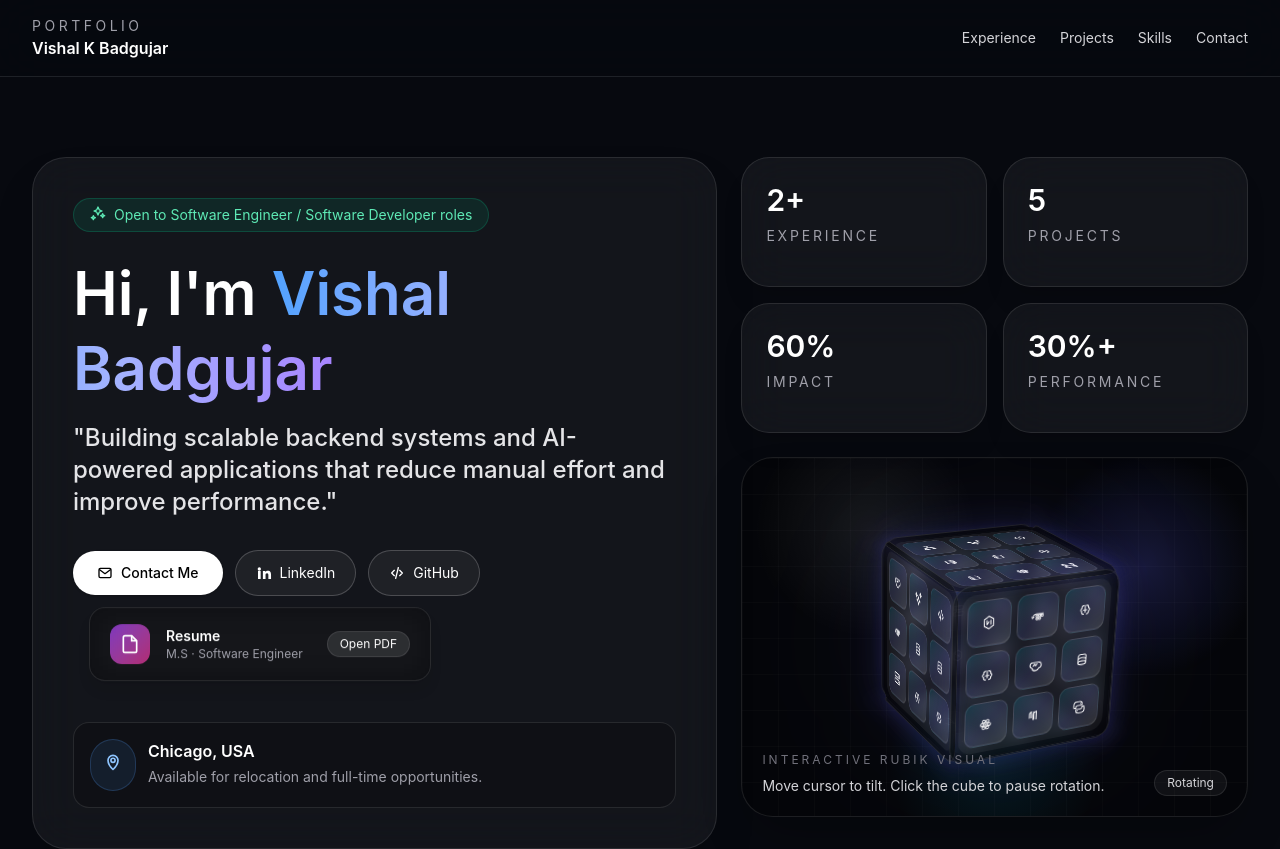
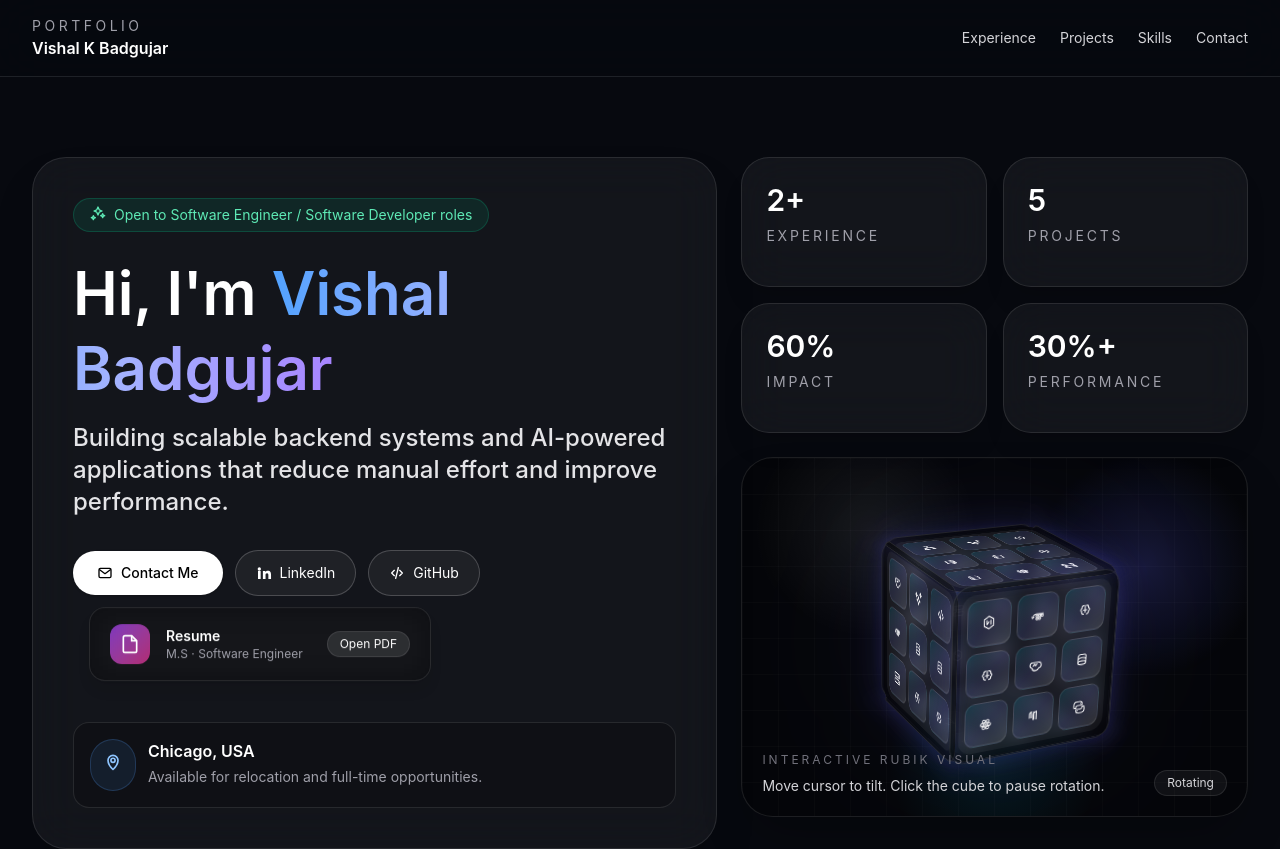
Before and after one commit to vishalbadgujar2106/vishal-portfolio, a React app: page / in a window 1280 px wide. Shown: the top 849 px of the page. Built offline with nearby package versions, Linux system fonts and the light colour scheme; the HTML template or start-up script is replaced by a standard one.

Commit message:
Fix missing div in hero section

```diff
--- a/src/App.jsx
+++ b/src/App.jsx
@@ -654,7 +654,7 @@ export default function App() {
                   <h1 className="max-w-3xl text-4xl font-semibold leading-tight text-white sm:text-5xl md:text-6xl">
                     Hi, I&apos;m <span className="bg-gradient-to-r from-blue-400 via-indigo-300 to-violet-400 bg-clip-text text-transparent">Vishal Badgujar</span>
                   </h1>
-                  <p className="mt-4 text-xl font-medium text-zinc-200 md:text-2xl">"Building scalable backend systems and AI-powered applications that reduce manual effort and improve performance."</p>
+                  <p className="mt-4 text-xl font-medium text-zinc-200 md:text-2xl">Building scalable backend systems and AI-powered applications that reduce manual effort and improve performance.</p>
                   <div className="mt-8 flex flex-wrap items-center gap-3">
                     <ContactHeroButton />
                     <Button asChild variant="outline">
```
